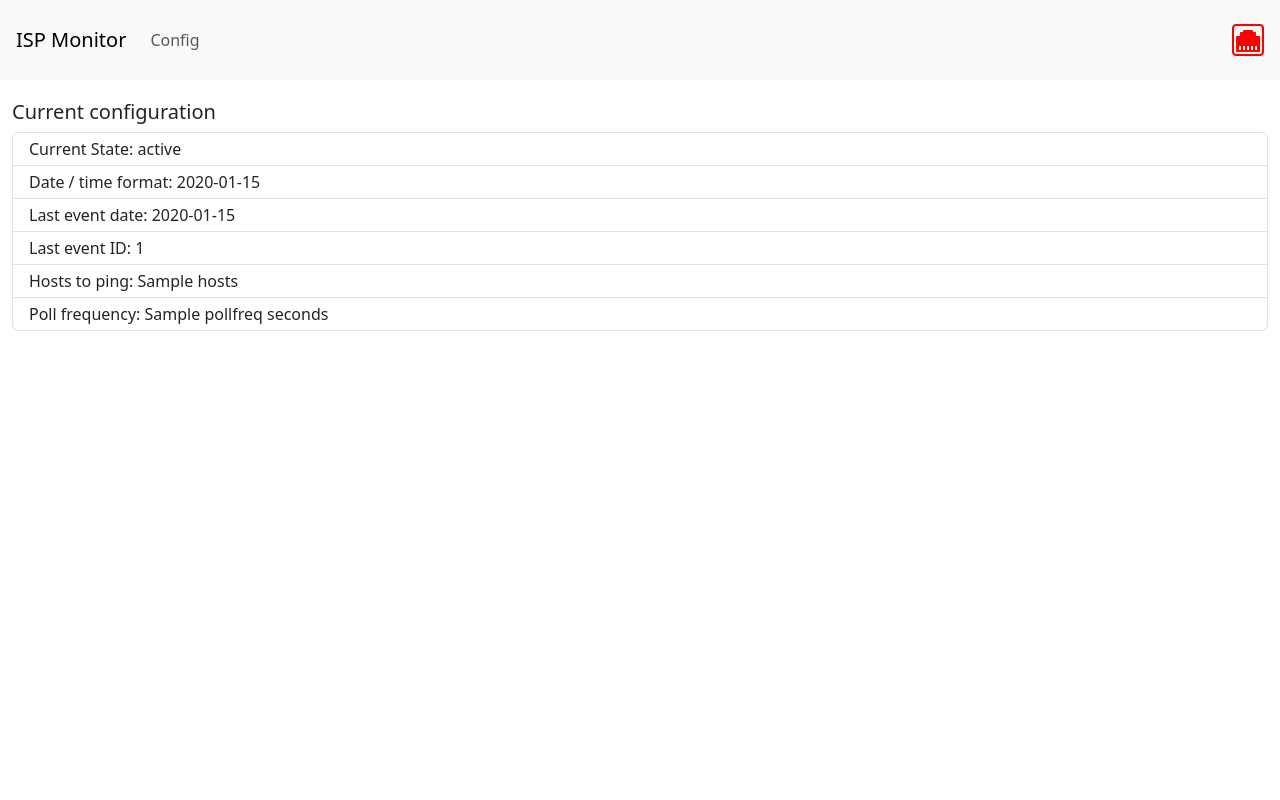
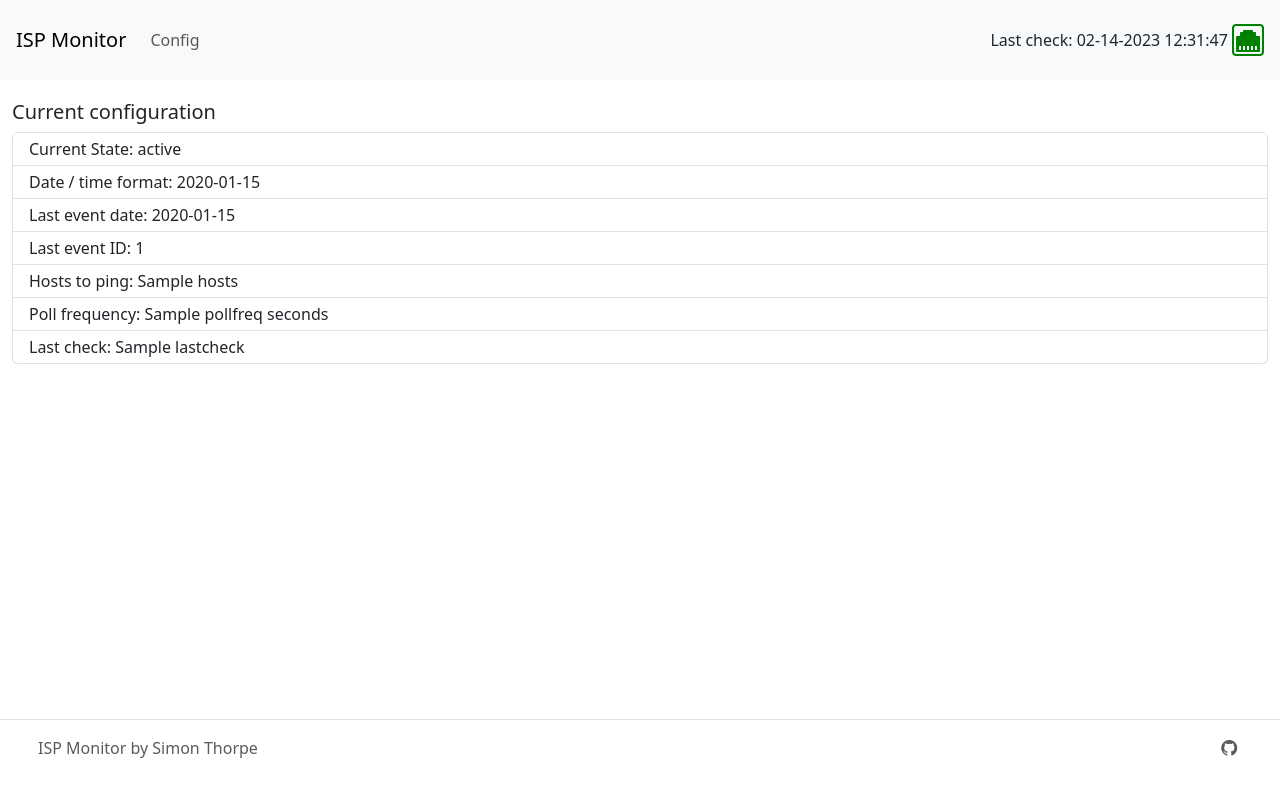
Before and after one commit to securitypedant/ispmonitor, a Flask app: template templates/config.html in a window 1280 px wide. Run offline with Flask 2, Linux system fonts and the light colour scheme; the template is opened without the code that fills it: most values are stand-ins (such as "Sample title", 1, 10 or a date in 2020).

Commit message:
Added status in nav and new config

```diff
--- a/app.py
+++ b/app.py
@@ -3,6 +3,7 @@
 from config import get_configValue
 from apscheduler.schedulers.background import BackgroundScheduler
 from config import get_configValue
+from datetime import datetime
 
 from main import monitorISP
 
@@ -12,6 +13,7 @@
 
 app = Flask(__name__)
 
+@app.context_processor
 def getOnlineStatus():
     status = get_configValue("currentstate")
     if status == "online":
@@ -19,7 +21,12 @@
     else:
         online = False
 
-    return online
+    return dict(onlinestatus=online)
+
+@app.context_processor
+def lastcheckdate():
+    lastcheck = get_configValue("lastcheck")
+    return dict(lastcheckdate=lastcheck)
 
 def createEventDict(file):
     with open('data/' + file, 'r') as event:
@@ -51,7 +58,6 @@
 
     return render_template(
         "home.html",
-        online=getOnlineStatus(),
         events=events,
         logfiles=logfiles
     )
@@ -61,16 +67,16 @@
     logfile = request.args.get("logid")
     with open('logs/' + str(logfile), 'r') as file:
         lines = file.readlines()
-        return render_template("log.html", lines=lines, logfilename=logfile, online=getOnlineStatus())
+        return render_template("log.html", lines=lines, logfilename=logfile)
 
 @app.route("/event")
 def event():
     eventid = request.args.get("eventid")
     eventdict = createEventDict(eventid)
-    return render_template("event.html", event=eventdict, online=getOnlineStatus())
+    return render_template("event.html", event=eventdict)
 
 @app.route("/config")
 def config():
     with open('config.yaml', 'r') as configfile:
         configdict = yaml.safe_load(configfile)
-    return render_template("config.html", configdict=configdict, online=getOnlineStatus())
+    return render_template("config.html", configdict=configdict)
--- a/config.yaml
+++ b/config.yaml
@@ -5,4 +5,5 @@
 hosts:
 - google.com
 - bbc.co.uk
+lastcheck: 02-14-2023 12:31:47
 pollfreq: 10
--- a/main.py
+++ b/main.py
@@ -1,11 +1,11 @@
-import logging, config as config, signal, sys, getopt, time, os
+import logging, config as config, os
 import logging.handlers as handlers
 
 from lib.network import traceroute, runSpeedtest
 from lib.monitor import checkConnection
 from config import set_configValue, get_configValue
 from lib.datastore import createEvent, updateEvent, monitorEvent, getEvent
-from datetime import date
+from datetime import date, datetime
 
 # Constants and config
 loggingLevel = logging.INFO
@@ -30,6 +30,7 @@
     hosts = get_configValue("hosts")
     logger.debug("Attempting to reach " + str(hosts))
     # Check connection.
+    set_configValue("lastcheck", datetime.now().strftime(get_configValue('datetimeformat')))
     if checkConnection(hosts):
         # We are ONLINE
         logger.info("Connection test success:Pinged hosts " + str(hosts))
--- a/templates/config.html
+++ b/templates/config.html
@@ -9,5 +9,6 @@
   <li class="list-group-item d-flex py-1">Last event ID: {{ configdict["eventid"] }}</li>
   <li class="list-group-item d-flex py-1">Hosts to ping: {{ configdict["hosts"] }}</li>
   <li class="list-group-item d-flex py-1">Poll frequency: {{ configdict["pollfreq"] }} seconds</li>
+  <li class="list-group-item d-flex py-1">Last check: {{ configdict["lastcheck"] }}</li>
 </ul>
 {% endblock %}
--- a/templates/layout.html
+++ b/templates/layout.html
@@ -11,7 +11,7 @@
     <!-- HEADER -->
     <nav class="navbar navbar-expand-lg navbar-light bg-light p-3 mb-2">
       <a class="navbar-brand" href="/">ISP Monitor</a>
-      <button class="navbar-toggler" type="button" data-toggle="collapse" data-target="#navbarSupportedContent" aria-controls="navbarSupportedContent" aria-expanded="false" aria-label="Toggle navigation">
+      <button class="navbar-toggler" type="button" data-toggle="collapse" data-target="#navbarNav" aria-controls="navbarNav" aria-expanded="false" aria-label="Toggle navigation">
         <span class="navbar-toggler-icon"></span>
       </button>
       <div class="collapse navbar-collapse" id="navbarNav">
@@ -21,7 +21,8 @@
           </li>
         </ul>
       </div>
-      {% if online %}
+      Last check: {{ lastcheckdate }}&nbsp;
+      {% if onlinestatus %}
       <i class="bi bi-ethernet" style="font-size: 2rem; color: green;"></i>
       {% else %}
       <i class="bi bi-ethernet" style="font-size: 2rem; color: red;"></i>
@@ -36,6 +37,20 @@
         </div>
       </div>
     </section>
+    <!-- FOOTER -->
+    <div class="container">
+      <footer class="d-flex flex-wrap fixed-bottom justify-content-between align-items-center py-3 my-4 border-top">
+        <div class="col-md-4 d-flex align-items-center">
+          <a href="/" class="mb-3 me-2 mb-md-0 text-muted text-decoration-none lh-1">
+            <svg class="bi" width="30" height="24"><use xlink:href="#bootstrap"/></svg>
+          </a>
+          <span class="mb-3 mb-md-0 text-muted">ISP Monitor by Simon Thorpe</span>
+        </div>
+        <ul class="nav col-md-1 ms-3 list-unstyled d-flex">
+          <li class="ms-5"><a class="text-muted" href="https://github.com/securitypedant/ispmonitor"><i class="bi bi-github"></i></a></li>
+        </ul>
+      </footer>
+    </div>
     <script src="https://cdn.jsdelivr.net/npm/bootstrap@5.3.0-alpha1/dist/js/bootstrap.bundle.min.js" integrity="sha384-w76AqPfDkMBDXo30jS1Sgez6pr3x5MlQ1ZAGC+nuZB+EYdgRZgiwxhTBTkF7CXvN" crossorigin="anonymous"></script>
   </body>
 </html>
```
Also changed, not shown: README.md.
